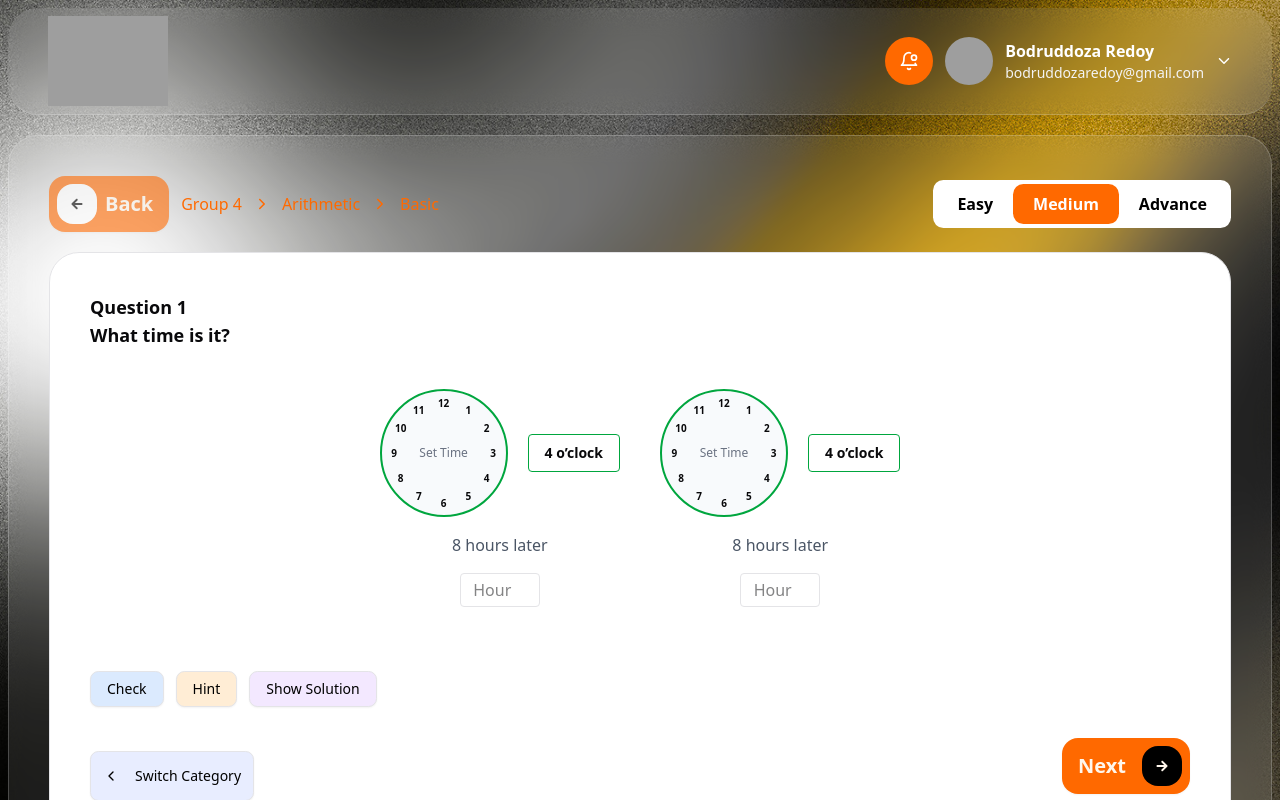
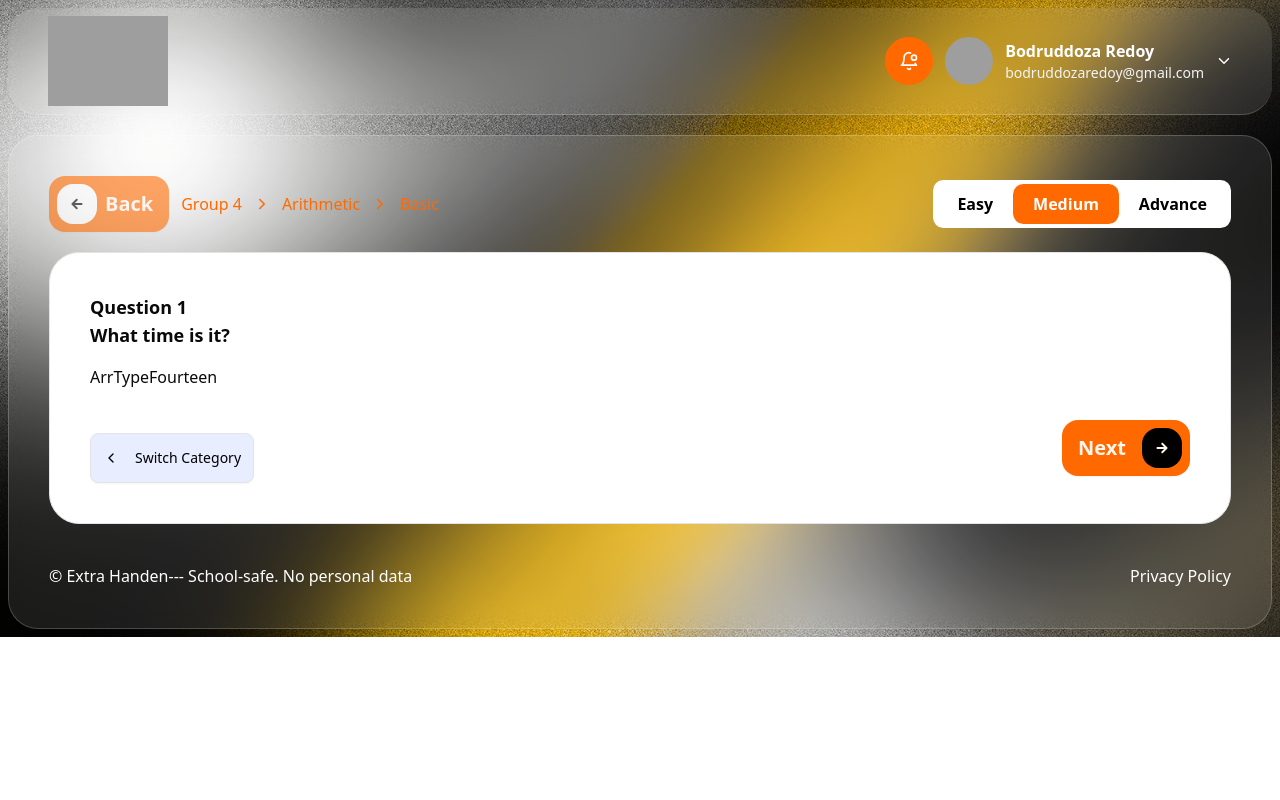
Before and after one commit to juyel66/Eduloop-quize-Application, a React (Vite) app: page /arithmetic in a window 1280 px wide. Shown: the top 800 px of the page. Built offline with nearby package versions, Linux system fonts and the light colour scheme; grey boxes are pictures that could not be loaded.

Commit message:
Added: ArrTypeFourteen

```diff
--- a/src/pages/Arithmetic/components/ArrTypeFourteen.tsx
+++ b/src/pages/Arithmetic/components/ArrTypeFourteen.tsx
@@ -1,6 +1,6 @@
 import React from 'react'
 
-export default function ArrTypeFourteen({ data, hint }: any) {
+export default function ArrTypeFourteen() {
   return (
     <div>ArrTypeFourteen</div>
   )
--- a/src/pages/Arithmetic/components/Questions.ts
+++ b/src/pages/Arithmetic/components/Questions.ts
@@ -2,7 +2,33 @@ import type { Question } from "@/types/ArithmeticType";
 
 export const QUESTIONS_DATA: any[] = [
   {
-    id: 17,
+    id: 17 ,
+    type: "math17",
+    group: "4",
+    subject: "Arithmetic",
+    category: "Basic",
+    level: "Medium",
+    metadata: {
+      question: "What time is it?",
+      data: [
+        {
+          id: 1,
+          boxTime: { hour: 4, minute: 0 }, // Fixed box time
+          difference: 8, // 8 hours later
+          correct: { hour: 12, minute: 0 }, // User must set 12 o'clock
+        },
+        {
+          id: 2,
+          boxTime: { hour: 4, minute: 0 }, // Fixed box time
+          difference: 8, // 8 hours later
+          correct: { hour: 12, minute: 0 }, // User must set 12 o'clock
+        },
+      ],
+      hint: "Count the hours forward from the clock time until you reach the given time.",
+    },
+  },
+  {
+    id: 16 ,
     type: "math16_2",
     group: "4",
     subject: "Arithmetic",
@@ -28,7 +54,7 @@ export const QUESTIONS_DATA: any[] = [
     },
   },
   {
-    id: 16,
+    id: 15,
     type: "math16",
     group: "4",
     subject: "Arithmetic",
@@ -54,7 +80,7 @@ export const QUESTIONS_DATA: any[] = [
     },
   },
   {
-    id: 15,
+    id: 14,
     type: "math15",
     group: "4",
     subject: "Arithmetic",
@@ -84,7 +110,7 @@ export const QUESTIONS_DATA: any[] = [
     },
   },
   {
-    id: 14,
+    id: 13,
     type: "math14",
     group: "4",
     subject: "Arithmetic",
@@ -122,7 +148,7 @@ export const QUESTIONS_DATA: any[] = [
     },
   },
   {
-    id: 13,
+    id: 12,
     type: "math13",
     group: "4",
     subject: "Arithmetic",
@@ -160,7 +186,7 @@ export const QUESTIONS_DATA: any[] = [
     },
   },
   {
-    id: 12,
+    id: 11,
     type: "math12",
     group: "4",
     subject: "Arithmetic",
@@ -198,7 +224,7 @@ export const QUESTIONS_DATA: any[] = [
     },
   },
   {
-    id: 11,
+    id: 10,
     type: "math11",
     group: "4",
     subject: "Arithmetic",
@@ -219,7 +245,7 @@ export const QUESTIONS_DATA: any[] = [
         },
         {
           id: 2,
-          numbers: [6, 4, 2],
+          numbers: [    ],
           answers: [
             { a: 4, op: "+", b: 2, result: 6 },
             { a: 2, op: "+", b: 4, result: 6 },
@@ -252,7 +278,7 @@ export const QUESTIONS_DATA: any[] = [
     },
   },
   {
-    id: 10,
+    id: 9,
     type: "math10",
     group: "4",
     subject: "Arithmetic",
@@ -283,59 +309,9 @@ export const QUESTIONS_DATA: any[] = [
       hint: "Only find those numbers sum, that is matched with the box numbers.",
     },
   },
+
   {
-    id: 9,
-    type: "math9",
-    group: "4",
-    subject: "Arithmetic",
-    category: "Basic",
-    level: "Easy",
-    metadata: {
-      question: "Guess the numbers that is multiplication of the top number",
-      method: "multiplication",
-      data: [
-        {
-          id: 1,
-          result: 12,
-          answer: [
-            [3, 4],
-            [6, 2],
-            [4, 3],
-          ],
-        },
-        {
-          id: 2,
-          result: 20,
-          answer: [
-            [10, 2],
-            [5, 4],
-            [20, 1],
-          ],
-        },
-        {
-          id: 3,
-          result: 50,
-          answer: [
-            [25, 2],
-            [10, 5],
-            [50, 1],
-          ],
-        },
-        {
-          id: 4,
-          result: 60,
-          answer: [
-            [30, 2],
-            [20, 3],
-            [15, 4],
-          ],
-        },
-      ],
-      hint: "Follow this: 3 * ? = 12, 6 * ? = 12, 4 + ? = 12",
-    },
-  },
-  {
-    id: 8,
+    id: 7,
     type: "math8",
     group: "4",
     subject: "Arithmetic",
@@ -385,25 +361,25 @@ export const QUESTIONS_DATA: any[] = [
       hint: "Follow this: 5 + ? = 10, 8 + ? = 10, 6 + ? = 10",
     },
   },
-  {
-    id: 7,
-    type: "math7",
-    group: "4",
-    subject: "Arithmetic",
-    category: "Basic",
-    level: "Easy",
-    metadata: {
-      question: "Guess the number that is multiplication of the top number",
-      method: "multiplication",
-      data: [
-        { id: 1, result: 10, option: 2, answer: 8 },
-        { id: 2, result: 20, option: 10, answer: 10 },
-        { id: 3, result: 50, option: 25, answer: 25 },
-        { id: 4, result: 60, option: 20, answer: 15 },
-      ],
-      hint: "Follow this: 2 * ? = 10",
-    },
-  },
+  // {
+  //   id: 7,
+  //   type: "math7",
+  //   group: "4",
+  //   subject: "Arithmetic",
+  //   category: "Basic",
+  //   level: "Easy",
+  //   metadata: {
+  //     question: "Guess the number that is multiplication of the top number",
+  //     method: "multiplication",
+  //     data: [
+  //       { id: 1, result: 10, option: 2, answer: 8 },
+  //       { id: 2, result: 20, option: 10, answer: 10 },
+  //       { id: 3, result: 50, option: 25, answer: 25 },
+  //       { id: 4, result: 60, option: 20, answer: 15 },
+  //     ],
+  //     hint: "Follow this: 2 * ? = 10",
+  //   },
+  // },
   {
     id: 6,
     type: "math6",
```
